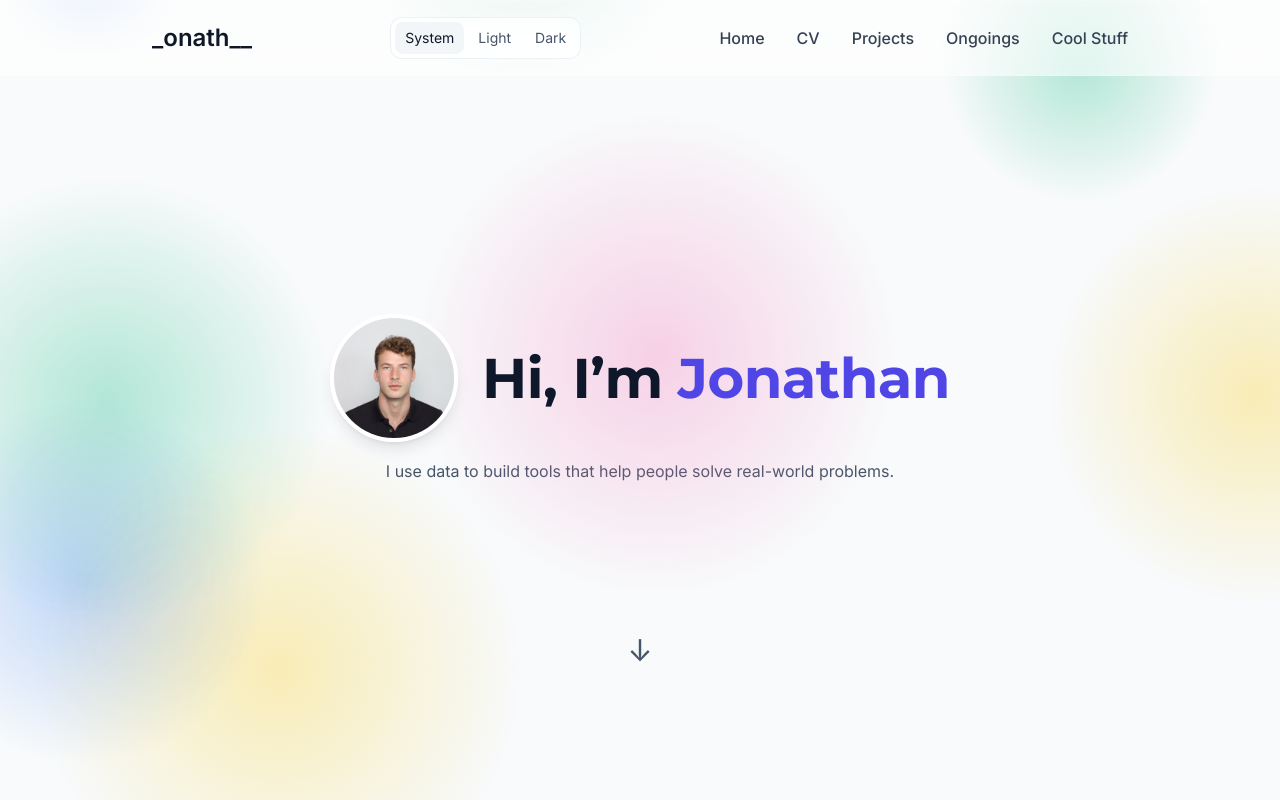
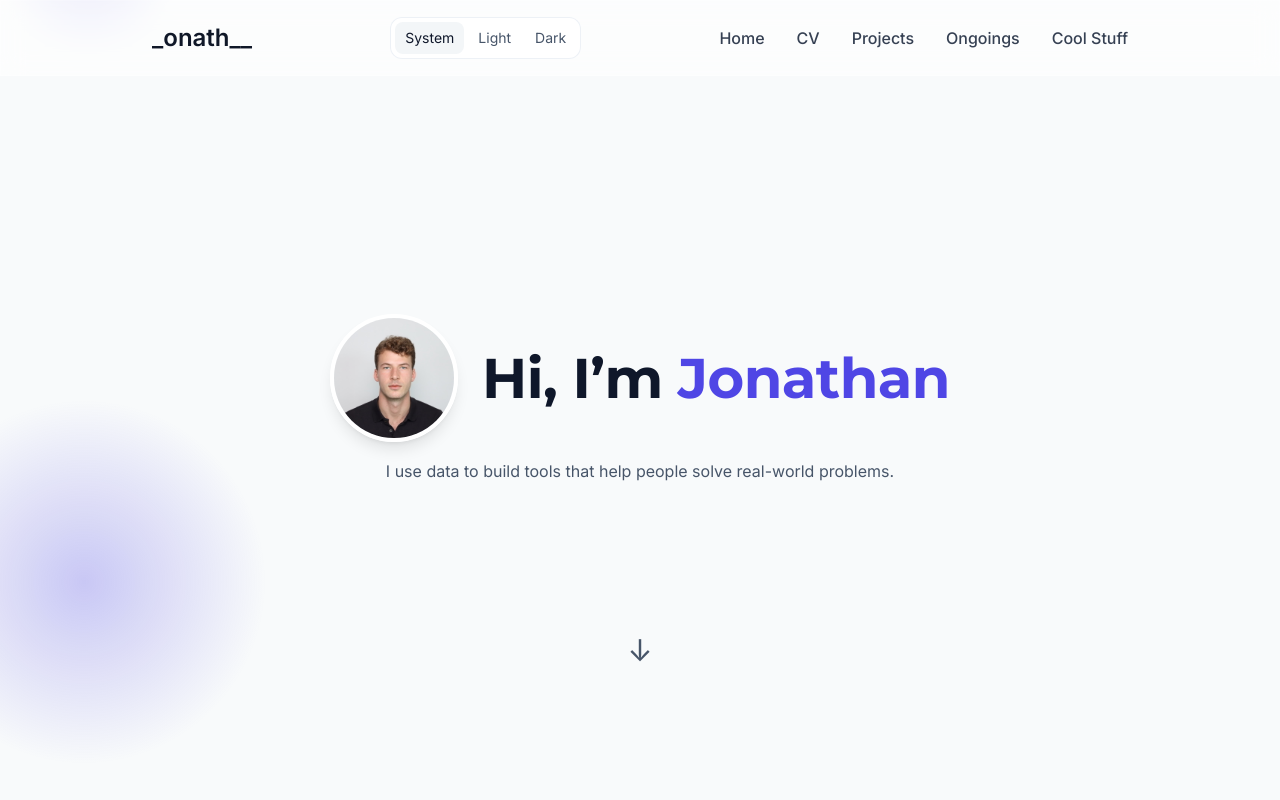
Before and after one commit to leandoer969/leandoer969.github.io, a React (Vite) app: page / in a window 1280 px wide. Shown: the top 800 px of the page. Built offline with nearby package versions, Linux system fonts and the light colour scheme.

Commit message:
feat(bg): switch to token-based palette via color-mix()

```diff
--- a/src/components/BackgroundShapes.tsx
+++ b/src/components/BackgroundShapes.tsx
@@ -5,9 +5,9 @@ import { motion, useScroll, useTransform, useSpring } from 'motion/react';
 type BlobConfig = { top: string; left: string; size: string; color: string };
 
 type BackgroundShapesProps = {
-  speed?: number; // >1 = faster parallax
-  amplitude?: { x: number; y: number }; // travel in %
-  colors?: string[]; // optional custom palette
+  speed?: number;
+  amplitude?: { x: number; y: number };
+  colors?: string[]; // optional override palette
 };
 
 const DEFAULT_NUM_BLOBS = 12;
@@ -16,12 +16,12 @@ const MOBILE_BLOB_COUNT = 6;
 const LOW_DPR_THRESHOLD = 1.5;
 const LOW_DPR_BLOB_COUNT = 8;
 
-// same rgba palette for now (we’ll swap to tokens in the next commit)
-const baseColors = [
-  'rgba(59,130,246,0.30)',
-  'rgba(244,114,182,0.30)',
-  'rgba(16,185,129,0.30)',
-  'rgba(250,204,21,0.30)',
+// token-based palette that adapts to light/dark automatically
+const tokenPalette = [
+  'color-mix(in oklch, var(--color-primary) 28%, transparent)',
+  'color-mix(in oklch, var(--color-people) 28%, transparent)',
+  'color-mix(in oklch, var(--color-success) 28%, transparent)',
+  'color-mix(in oklch, var(--color-info) 24%, transparent)',
 ];
 
 const randBetween = (min: number, max: number) =>
@@ -62,7 +62,6 @@ const BackgroundShapes: React.FC<BackgroundShapesProps> = ({
 }) => {
   const { scrollYProgress } = useScroll();
 
-  // reduced motion
   const [prm, setPrm] = useState(false);
   useEffect(() => {
     const mql = window.matchMedia('(prefers-reduced-motion: reduce)');
@@ -72,7 +71,6 @@ const BackgroundShapes: React.FC<BackgroundShapesProps> = ({
     return () => mql.removeEventListener?.('change', handler);
   }, []);
 
-  // parallax transforms
   const warped = useTransform(scrollYProgress, (v) =>
     Math.min(Math.max(v * speed, 0), 1)
   );
@@ -92,10 +90,8 @@ const BackgroundShapes: React.FC<BackgroundShapesProps> = ({
   const y = prm ? '0%' : springY;
 
   const blobCount = useBlobCount();
-  const palette = colors ?? baseColors;
+  const palette = colors ?? tokenPalette;
 
-  // KEY: start slightly outside so they drift in; absolute children are
-  // positioned relative to the *wrapper* (nearest positioned ancestor).
   const blobs = useMemo<BlobConfig[]>(
     () =>
       Array.from({ length: blobCount }).map(() => ({
@@ -110,7 +106,6 @@ const BackgroundShapes: React.FC<BackgroundShapesProps> = ({
   return (
     <motion.div
       style={{ x, y }}
-      // IMPORTANT: no position/inset here — wrapper controls clipping & placement
       className="pointer-events-none h-[100svh] transition-transform duration-700 ease-out will-change-transform"
       aria-hidden="true"
     >
```
